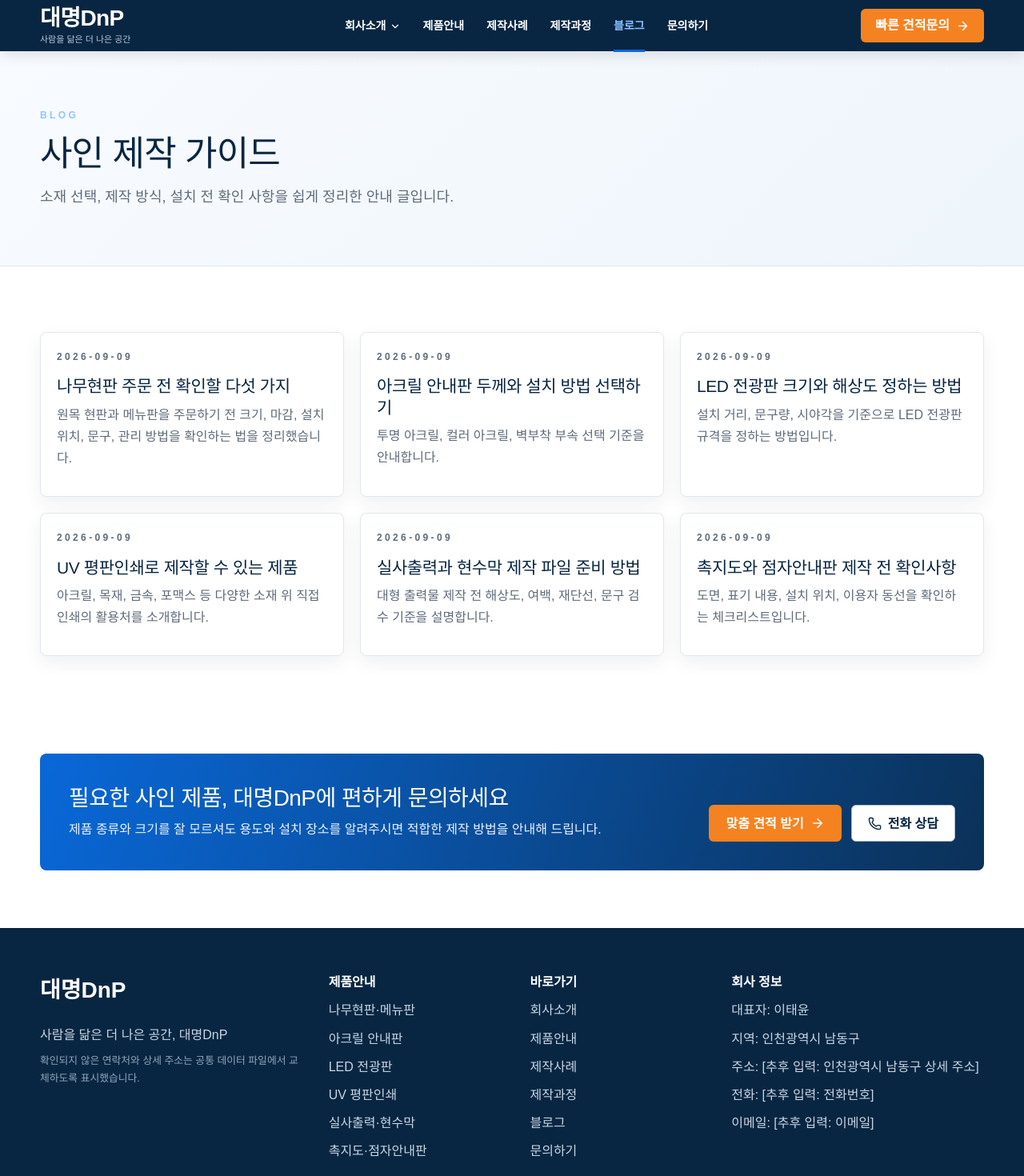
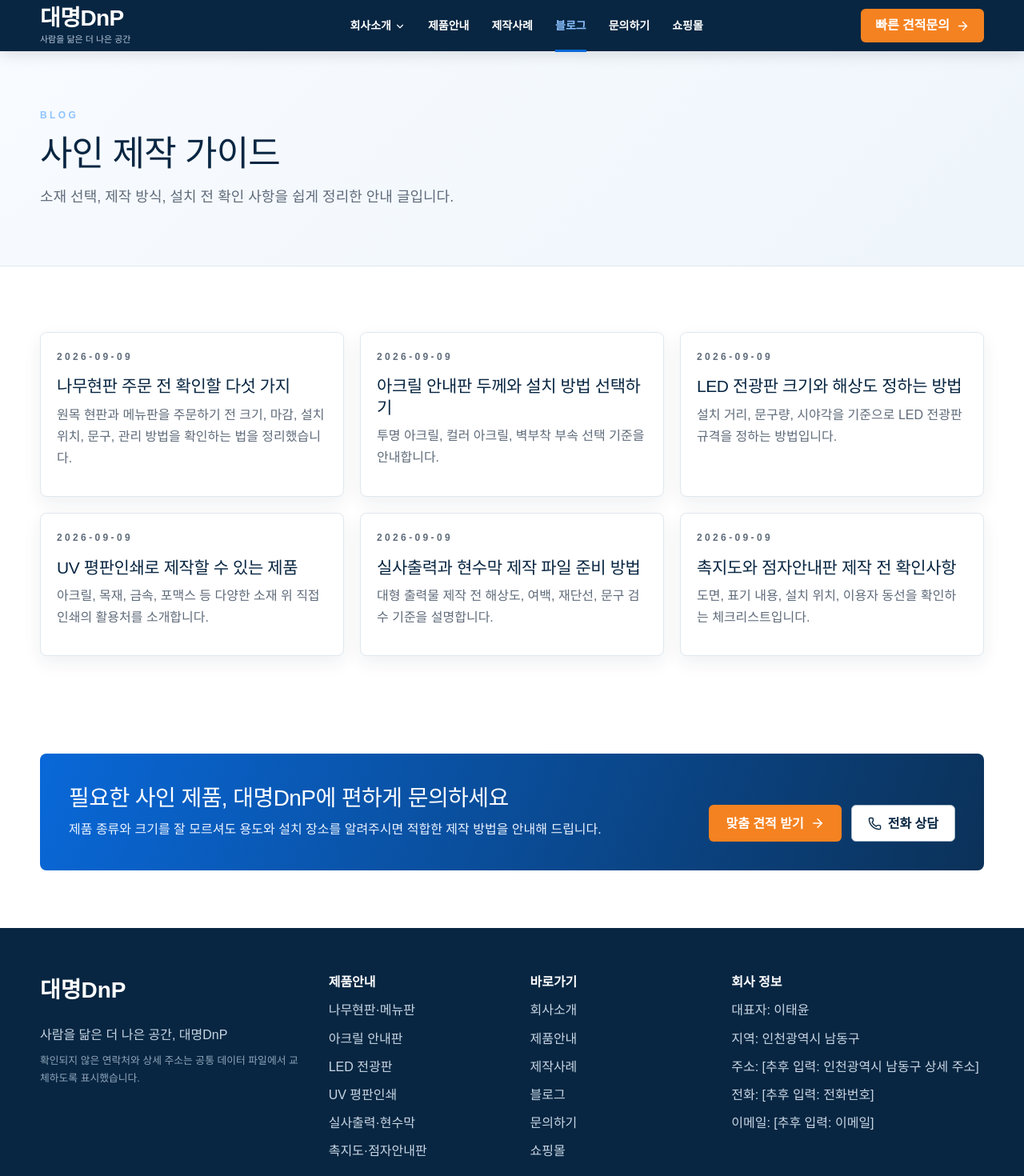
Before and after one commit to sg40331-afk/dmdnp0909, a Next.js app: page /blog in a window 1280 px wide. Shown: the top 1470 px of the page at 80% size. Built offline with nearby package versions, Linux system fonts and the light colour scheme.

Commit message:
Update navigation with smart store link

```diff
--- a/components/site-shell.tsx
+++ b/components/site-shell.tsx
@@ -9,6 +9,7 @@ import { company, navItems, products } from "@/lib/dmdnp-data";
 import { companyMenuPages } from "@/lib/company-data";
 
 function isActive(pathname: string, href: string) {
+  if (href.startsWith("http")) return false;
   return pathname === href || pathname.startsWith(`${href}/`);
 }
 
@@ -34,7 +35,7 @@ export function SiteHeader() {
             </div>
           </div>
           {navItems.filter((item) => item.href !== "/company").map((item) => (
-            <Link key={item.href} href={item.href} className={isActive(pathname, item.href) ? "active" : undefined}>
+            <Link key={item.href} href={item.href} className={isActive(pathname, item.href) ? "active" : undefined} target={item.external ? "_blank" : undefined} rel={item.external ? "noopener noreferrer" : undefined}>
               {item.label}
             </Link>
           ))}
@@ -58,7 +59,7 @@ export function SiteHeader() {
               </Link>
             ))}</div> : null}
             {navItems.filter((item) => item.href !== "/company").map((item) => (
-              <Link key={item.href} href={item.href} className={isActive(pathname, item.href) ? "active" : undefined} onClick={() => setOpen(false)}>
+              <Link key={item.href} href={item.href} className={isActive(pathname, item.href) ? "active" : undefined} target={item.external ? "_blank" : undefined} rel={item.external ? "noopener noreferrer" : undefined} onClick={() => setOpen(false)}>
                 {item.label}
               </Link>
             ))}
@@ -90,7 +91,7 @@ export function SiteFooter() {
         <div>
           <strong>바로가기</strong>
           {navItems.map((item) => (
-            <Link key={item.href} href={item.href}>{item.label}</Link>
+            <Link key={item.href} href={item.href} target={item.external ? "_blank" : undefined} rel={item.external ? "noopener noreferrer" : undefined}>{item.label}</Link>
           ))}
         </div>
         <div>
--- a/lib/dmdnp-data.ts
+++ b/lib/dmdnp-data.ts
@@ -20,9 +20,9 @@ export const navItems = [
   { href: "/company", label: "회사소개" },
   { href: "/products", label: "제품안내" },
   { href: "/portfolio", label: "제작사례" },
-  { href: "/process", label: "제작과정" },
   { href: "/blog", label: "블로그" },
   { href: "/contact", label: "문의하기" },
+  { href: "https://smartstore.naver.com/prfirst", label: "쇼핑몰", external: true },
 ];
 
 export const productCategories = ["나무현판", "아크릴", "LED 전광판", "UV인쇄", "실사출력", "촉지도·안내판"];
```
